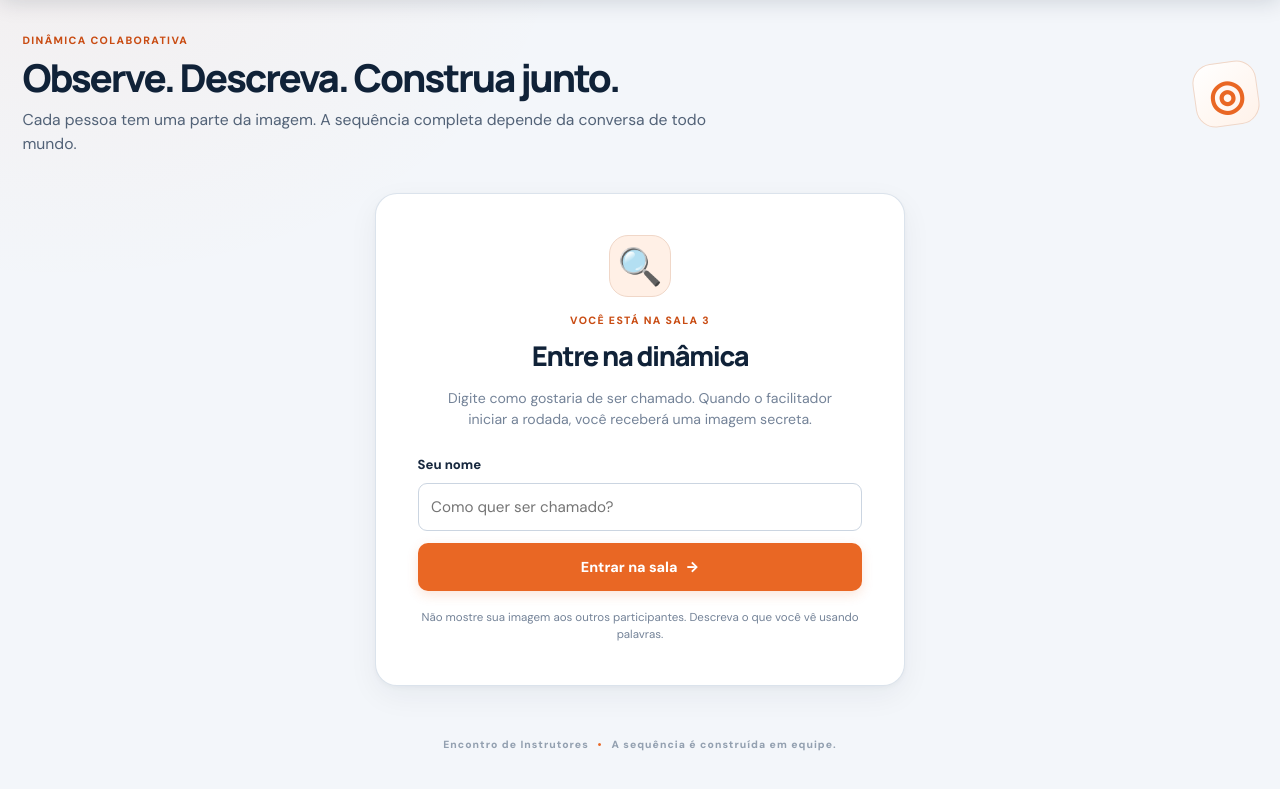
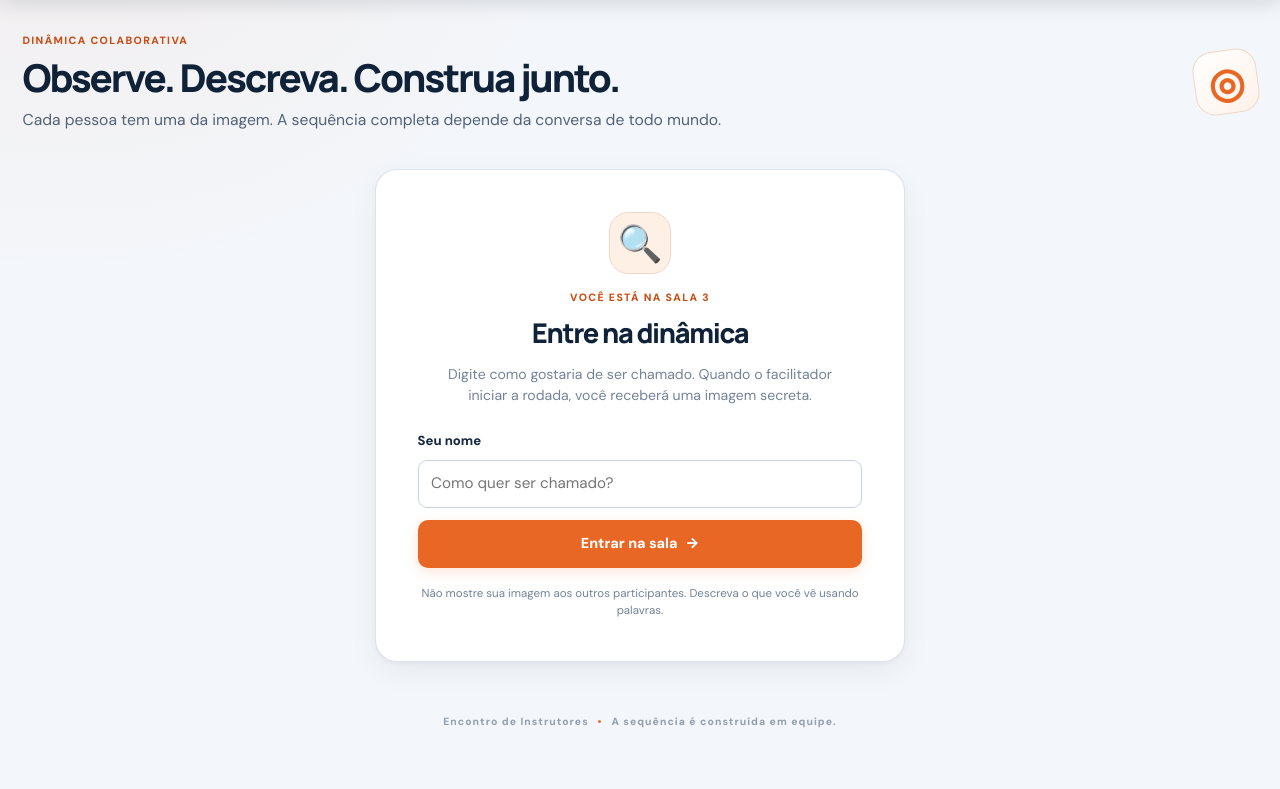
Before and after one commit to conteudoespro/encontroinstrutores2026, a plain HTML site: page sala-3.html in a window 1280 px wide. Shown: the part 83-872 px from the top of the page. Drawn offline with Linux system fonts and the light colour scheme; no server answers.

Commit message:
Update sala-3.html

```diff
--- a/sala-3.html
+++ b/sala-3.html
@@ -29,7 +29,7 @@
       <div>
         <p class="eyebrow">DINÂMICA COLABORATIVA</p>
         <h1>Observe. Descreva. Construa junto.</h1>
-        <p class="intro-copy">Cada pessoa tem uma parte da imagem. A sequência completa depende da conversa de todo mundo.</p>
+        <p class="intro-copy">Cada pessoa tem uma da imagem. A sequência completa depende da conversa de todo mundo.</p>
       </div>
       <div class="intro-mark" aria-hidden="true">◎</div>
     </section>
```
